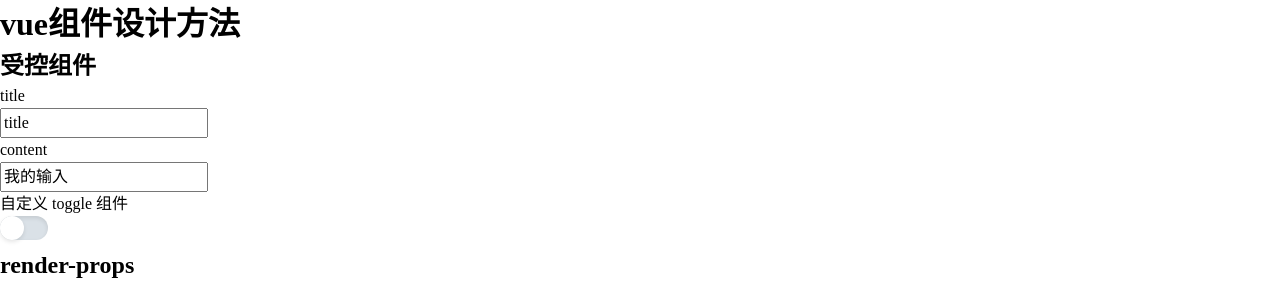
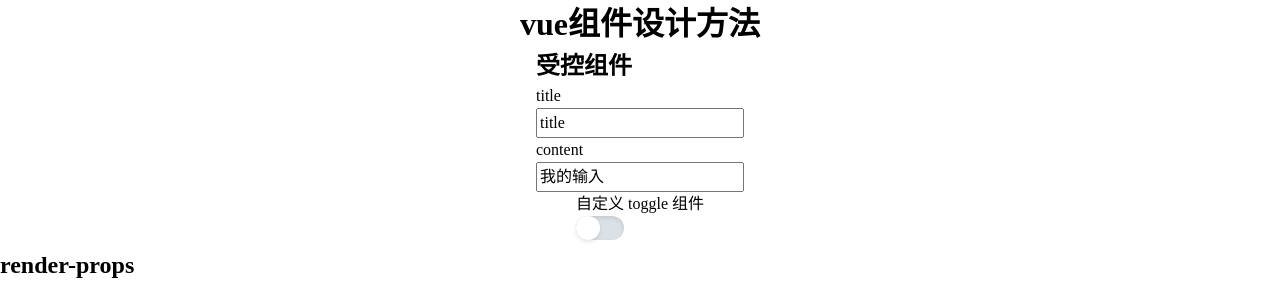
Before and after one commit to jackchoumine/advanced-vue-component-design-demos, a Vue app: page / in a window 1280 px wide. Shown: the top 297 px of the page. Built offline with nearby package versions, Linux system fonts and the light colour scheme.

Commit message:
chore:添加样式

```diff
--- a/src/App.vue
+++ b/src/App.vue
@@ -1,13 +1,22 @@
 <template>
   <h1>vue组件设计方法</h1>
+
+  <div>
     <h2>受控组件</h2>
     <MyInput v-model="myInput" v-model:title="title" />
+  </div>
+
+  <div>
     <p>自定义 toggle 组件</p>
     <ToggleInput v-model="toggled" />
+  </div>
+
   <!-- <h2>使用第三方库封装组件</h2> -->
   <!-- <DatePicker v-model="date" /> -->
+  <div>
     <h2>render-props</h2>
     <FormTable title="使用例子" :data="data" :titleList="titleList" />
+  </div>
 </template>
 
 <script setup lang="jsx">
--- /dev/null
+++ b/src/assets/common.css
@@ -0,0 +1,6 @@
+#app {
+  display: flex;
+  flex-direction: column;
+  justify-content: space-around;
+  align-items: center;
+}
--- a/src/main.js
+++ b/src/main.js
@@ -1,5 +1,6 @@
 import { createApp } from 'vue'
 import './assets/reset.css'
+import './assets/common.css'
 import App from './App.vue'
 
 createApp(App).mount('#app')
```
Lines whose indentation alone changed are shown as unchanged.
